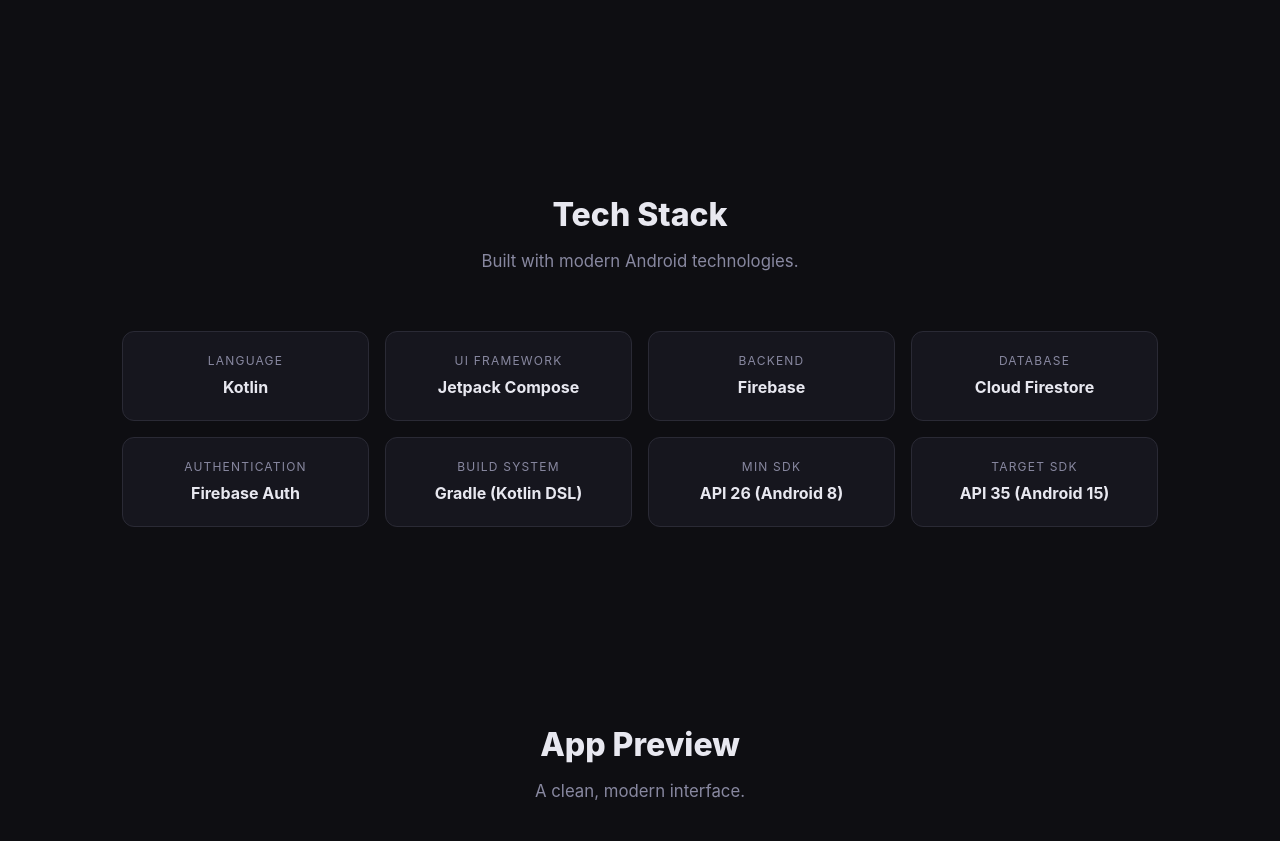
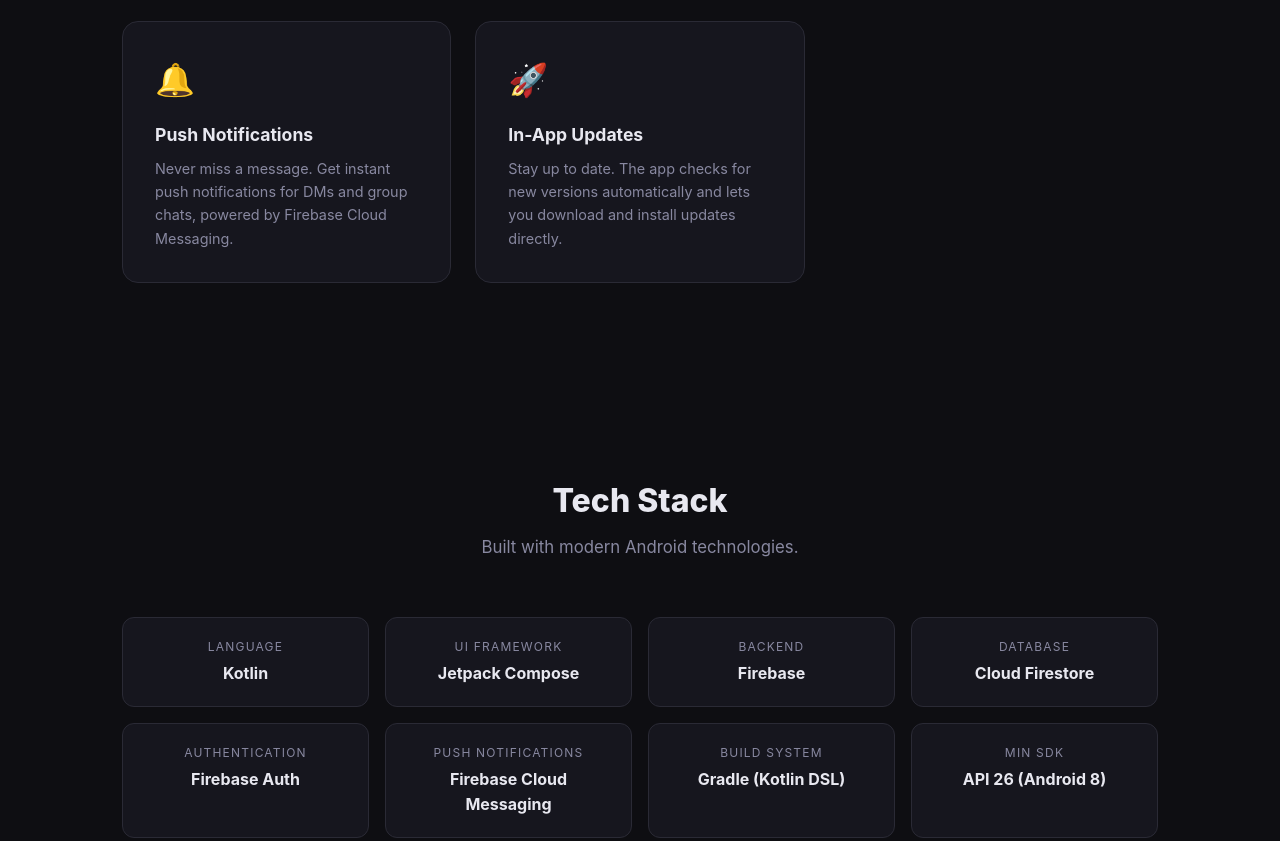
Before and after one commit to 4XW1N/msging, a plain HTML site: page index.html in a window 1280 px wide. Shown: the part 1565-2406 px from the top of the page. Drawn offline with Linux system fonts and the light colour scheme.

Commit message:
docs: add push notifications and in-app updates to landing page

```diff
--- a/index.html
+++ b/index.html
@@ -183,6 +183,16 @@
       <h3>Secure by Design</h3>
       <p>Firestore security rules ensure only you can access your messages. Data is encrypted in transit and at rest.</p>
     </div>
+    <div class="feature">
+      <div class="feature-icon">&#128276;</div>
+      <h3>Push Notifications</h3>
+      <p>Never miss a message. Get instant push notifications for DMs and group chats, powered by Firebase Cloud Messaging.</p>
+    </div>
+    <div class="feature">
+      <div class="feature-icon">&#128640;</div>
+      <h3>In-App Updates</h3>
+      <p>Stay up to date. The app checks for new versions automatically and lets you download and install updates directly.</p>
+    </div>
   </div>
 </section>
 
@@ -195,6 +205,7 @@
     <div class="stack-item"><div class="label">Backend</div><div class="value">Firebase</div></div>
     <div class="stack-item"><div class="label">Database</div><div class="value">Cloud Firestore</div></div>
     <div class="stack-item"><div class="label">Authentication</div><div class="value">Firebase Auth</div></div>
+    <div class="stack-item"><div class="label">Push Notifications</div><div class="value">Firebase Cloud Messaging</div></div>
     <div class="stack-item"><div class="label">Build System</div><div class="value">Gradle (Kotlin DSL)</div></div>
     <div class="stack-item"><div class="label">Min SDK</div><div class="value">API 26 (Android 8)</div></div>
     <div class="stack-item"><div class="label">Target SDK</div><div class="value">API 35 (Android 15)</div></div>
```
